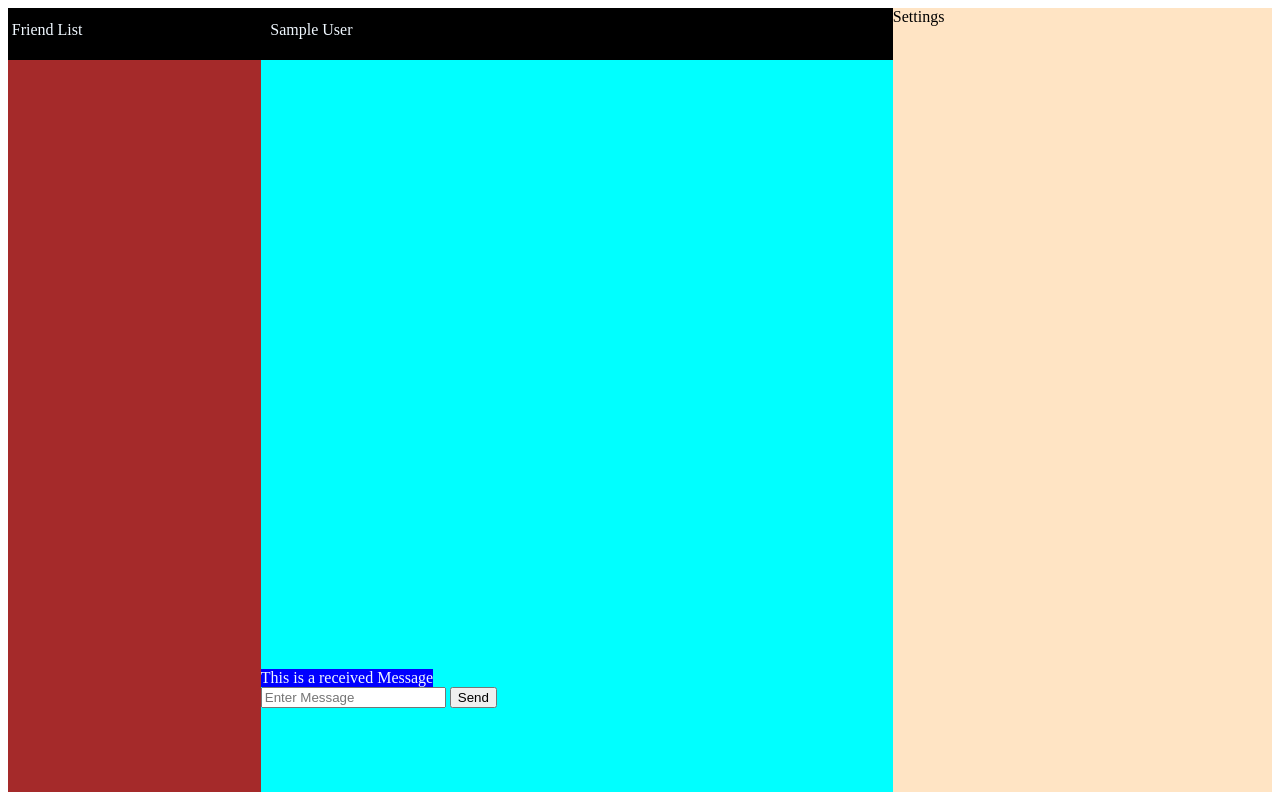
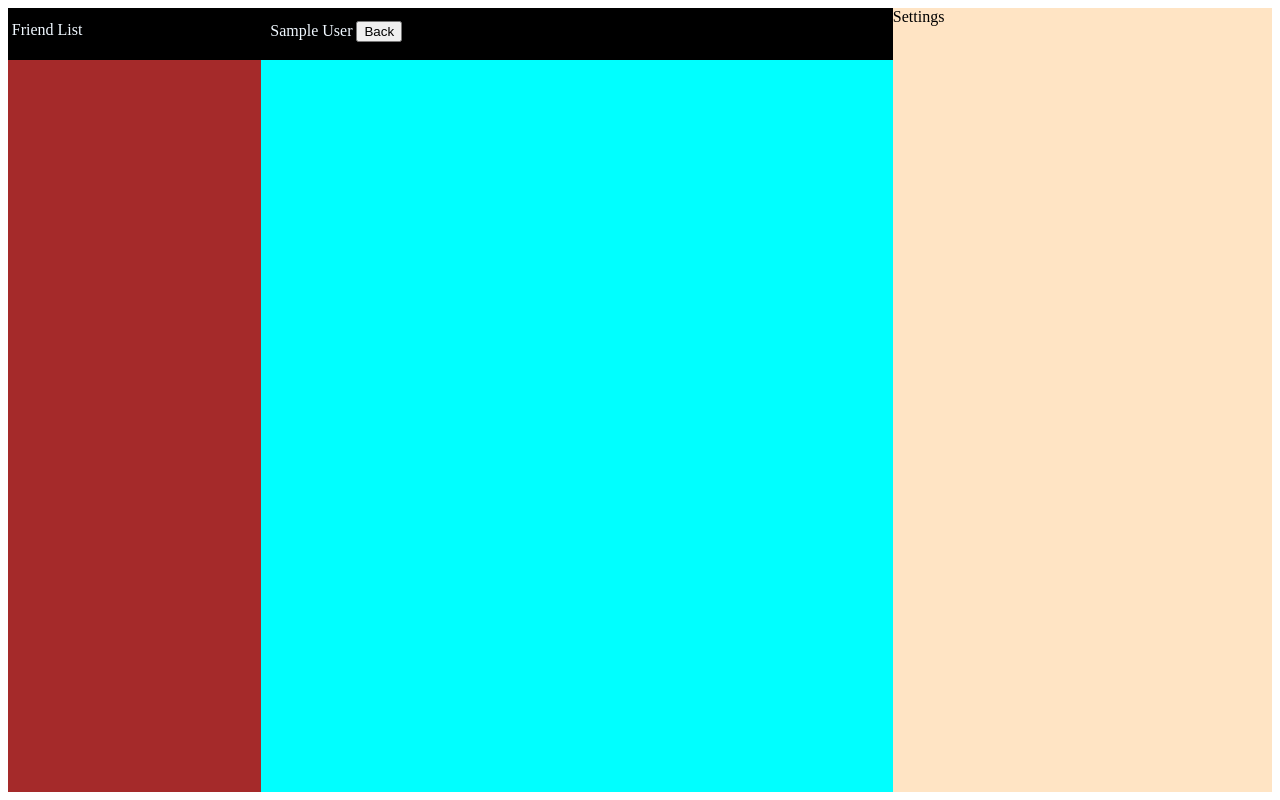
Before and after one commit to Riddhick/ChatApp, a PHP site: page /php/Home.php in a window 1280 px wide. Run offline with PHP 8.4, Linux system fonts and the light colour scheme; the visitor is signed in with stand-in values (Sample User, id 1); tables that the repository leaves empty or names only in its code hold one stand-in row (values such as "Sample post").

Commit message:
Back button added & fetch query fixed

```diff
--- a/css/profile.css
+++ b/css/profile.css
@@ -42,7 +42,7 @@
     padding-left:1.5%;
 }
 .message-show{
-    display: flex;
+    display: none;
     flex-direction: column;
     justify-content: center;
 }
--- a/php/Home.php
+++ b/php/Home.php
@@ -36,15 +36,16 @@
         </div>
         <div class="pannel center" id="center-pannel">
             <div class="name-bar"><?php echo $_SESSION["name"]  ?>
+            <button type="Button" class="button" onclick="back()">Back</button>
             </div>
-            <div class="message-text">
+            <div class="message-text" id="message-text">
                 <div class="name-bar receiver-bar" id="receiver-name"></div>
                 <div class="message" id="message">
                     <div class="message-send" id="message_send"></div>
-                    <div class="message-received" id="message_received">This is a received Message</div>
+                    <div class="message-received" id="message_received"></div>
                 </div>
             </div>
-            <div class="message-show">
+            <div class="message-show" id="message-show">
                 <form name="message" action="" method="POST" id="messageform">
                     <input type="text" value="" autocomplete="off" name="data" id="data" placeholder="Enter Message">
                     <button type="Button" class="btn1" onclick="sendData()">Send</button>
--- a/php/get_message.php
+++ b/php/get_message.php
@@ -9,14 +9,14 @@
     $sql2="SELECT * FROM message ORDER BY id ASC";
     $result=mysqli_query($conn,$sql2);
     foreach($result as $res){
-        if($res["sender"]==$user_id){
+        if($res["sender"]==$user_id && $res["receiver"]==$receive_id){
              echo '<div class="message_send" style=" width: fit-content;
              background-color: aliceblue;
              text-align:right;
              height: auto;">'.$res["message"].'</div>';
 
         }
-        else if($res["sender"]==$receive_id){
+        else if($res["sender"]==$receive_id && $res["receiver"]==$user_id){
          echo '<div class="message_received" style="width: fit-content;
          background-color: blue;
          color: aliceblue;
--- a/script/message.js
+++ b/script/message.js
@@ -11,6 +11,7 @@ function showMessages(u_id,value){
 }
 function openPrompt(value){
    // var f_id= document.getElementById("friend-id");
+    document.getElementById("message").style.display="flex"
     var receiver=document.getElementById("receiver-name");
     var f_id="friend-id";
     var u_id="user-id"
@@ -20,8 +21,14 @@ function openPrompt(value){
     var name=document.getElementById(newid);
     receiver.style.display="flex";
     receiver.innerText=name.innerText ;
+    document.getElementById("message-show").style.display="flex";
+    showMessages(u_id,value);
+}
 
-    showMessages(u_id,value);
+function back(){
+    document.getElementById("receiver-name").style.display="none";
+    document.getElementById("message-show").style.display="none";
+    document.getElementById("message").style.display="none";
 }
 
 function sendData(){
```
